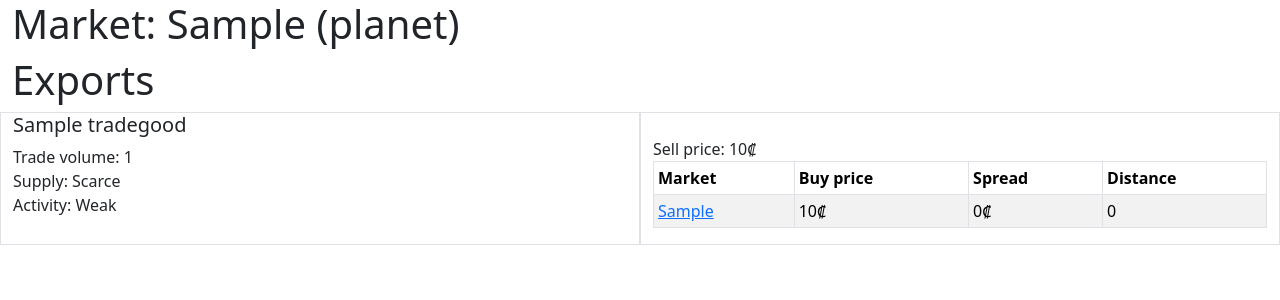
After one commit to ropable/spacetraders-api, a Django app: template galaxy/templates/galaxy/market_detail.html in a window 1280 px wide. The commit adds this page. Shown: the top 300 px of the page. Run offline with Django 4.2, Linux system fonts and the light colour scheme; tables that the repository leaves empty hold one stand-in row (values such as "Sample post"); the template is opened without the code that fills it: values that come from a table or form of the project are taken from there, most other values are stand-ins (such as "Sample title", 1, 10 or a date in 2020); some libraries are stand-ins or nearby versions.

Commit message:
Added basic market detail view.

```diff
--- a/galaxy/models.py
+++ b/galaxy/models.py
@@ -975,13 +975,13 @@ class Ship(models.Model):
             queue.enqueue_at(arrival + timedelta(seconds=10), self.behaviour_trade, client)
         else:
             # Execute a trade from the current location.
-            trade_good_symbol, waypoint_symbol, ratio = self.nav.waypoint.market.get_best_export()
-            LOGGER.info(f"{self} purchasing {trade_good_symbol} to sell at {waypoint_symbol}")
+            trade_good_symbol, waypoint, ratio = self.nav.waypoint.market.get_best_export()
+            LOGGER.info(f"{self} purchasing {trade_good_symbol} to sell at {waypoint}")
             result = self.purchase_cargo(client, trade_good_symbol)
             if not result:
                 LOGGER.warning("Error during purchase_cargo, aborting")
                 return
-            result = self.navigate(client, waypoint_symbol)
+            result = self.navigate(client, waypoint.symbol)
             if not result:
                 LOGGER.warning("Error during navigate, aborting")
                 return
@@ -1158,6 +1158,9 @@ class Market(models.Model):
         if not self.exchange.exists():
             return None
         return ", ".join([ex.name for ex in self.exchange.all()])
+
+    def get_absolute_url(self):
+        return reverse("market_detail", kwargs={"symbol": self.waypoint.symbol})
 
     def update(self, data):
         """Update from passed-in data."""
@@ -1319,6 +1322,7 @@ class MarketTradeGood(models.Model):
     purchase_price = models.PositiveIntegerField(default=0)
     sell_price = models.PositiveIntegerField(default=0)
 
+    # Non-API (local) fields.
     trade_matches = models.ManyToManyField("self", symmetrical=True, blank=True)
 
     class Meta:
@@ -1363,14 +1367,17 @@ class MarketTradeGood(models.Model):
 
     def get_arbitrage(self):
         """For an export trade good, return the list of purchase market waypoints, distance, spread
-        and spread/distance ratio.
+        and spread/distance ratio. Returns:
+            [
+                (<market waypoint>, <distance>, <spread>, <ratio>)
+            ]
         """
         if self.type == "EXPORT":
             arbitrage = []
             for match in self.trade_matches.all():
                 distance = int(match.market.waypoint.distance(self.market.waypoint.coords))
                 spread = match.purchase_price - self.sell_price
-                arbitrage.append((match.market.waypoint.symbol, distance, spread, round(spread / distance, 2)))
+                arbitrage.append((match.market.waypoint, distance, spread, round(spread / distance, 2)))
             return sorted(arbitrage, key=lambda x: x[3], reverse=True)
         else:
             return None
--- /dev/null
+++ b/galaxy/templates/galaxy/market_detail.html
@@ -0,0 +1,42 @@
+{% extends "base.html" %}
+{% load mathfilters galaxy_extras %}
+
+{% block page_content %}
+<h1>Market: {{ market }}</h1>
+
+<h1>Exports</h1>
+{% for export in export_goods %}
+<div class="row">
+    <div class="col-md border">
+        <h5>{{ export.trade_good }}</h5>
+        Trade volume: {{ export.trade_volume }}<br>
+        Supply: {{ export.get_supply_display|capfirst }}<br>
+        Activity: {{ export.get_activity_display|capfirst }}<br>
+    </div>
+    <div class="col-md border">
+        <br>
+        Sell price: {{ export.sell_price }}₡
+        <table class="table table-bordered table-striped table-sm">
+            <thead>
+                <tr>
+                    <th>Market</th>
+                    <th>Buy price</th>
+                    <th>Spread</th>
+                    <th>Distance</th>
+                </tr>
+            </thead>
+            <tbody>
+                {% for match in export.trade_matches.all %}
+                <tr>
+                    <td><a href="{{ match.market.get_absolute_url }}">{{ match.market.waypoint.symbol }}</a></td>
+                    <td>{{ match.purchase_price }}₡</td>
+                    <td>{{ match.purchase_price|sub:export.sell_price }}₡</td>
+                    <td>{% distance market.waypoint match.market.waypoint as distance %}{{ distance|floatformat:"0" }}</td>
+                </tr>
+                {% endfor %}
+            </tbody>
+        </table>
+    </div>
+</div>
+{% endfor %}
+{% endblock %}
--- /dev/null
+++ b/galaxy/templatetags/galaxy_extras.py
@@ -0,0 +1,8 @@
+from django import template
+
+register = template.Library()
+
+
+@register.simple_tag(name="distance")
+def waypoint_distance(origin_waypoint, destination_waypoint):
+    return origin_waypoint.distance(destination_waypoint.coords)
--- a/galaxy/urls.py
+++ b/galaxy/urls.py
@@ -4,7 +4,8 @@ from galaxy import views
 
 urlpatterns = [
     path("agent/<str:symbol>/", views.AgentDetail.as_view(), name="agent_detail"),
+    path("ship/<str:symbol>/", views.ShipDetail.as_view(), name="ship_detail"),
     path("system/<str:symbol>/", views.SystemDetail.as_view(), name="system_detail"),
     path("waypoint/<str:symbol>/", views.WaypointDetail.as_view(), name="waypoint_detail"),
-    path("ship/<str:symbol>/", views.ShipDetail.as_view(), name="ship_detail"),
+    path("market/<str:symbol>/", views.MarketDetail.as_view(), name="market_detail"),
 ]
```
Also changed, not shown: galaxy/templates/galaxy/waypoint_detail.html (+27 -20 lines), galaxy/views.py (+34 -1 lines), galaxy/templatetags/__init__.py (added).
